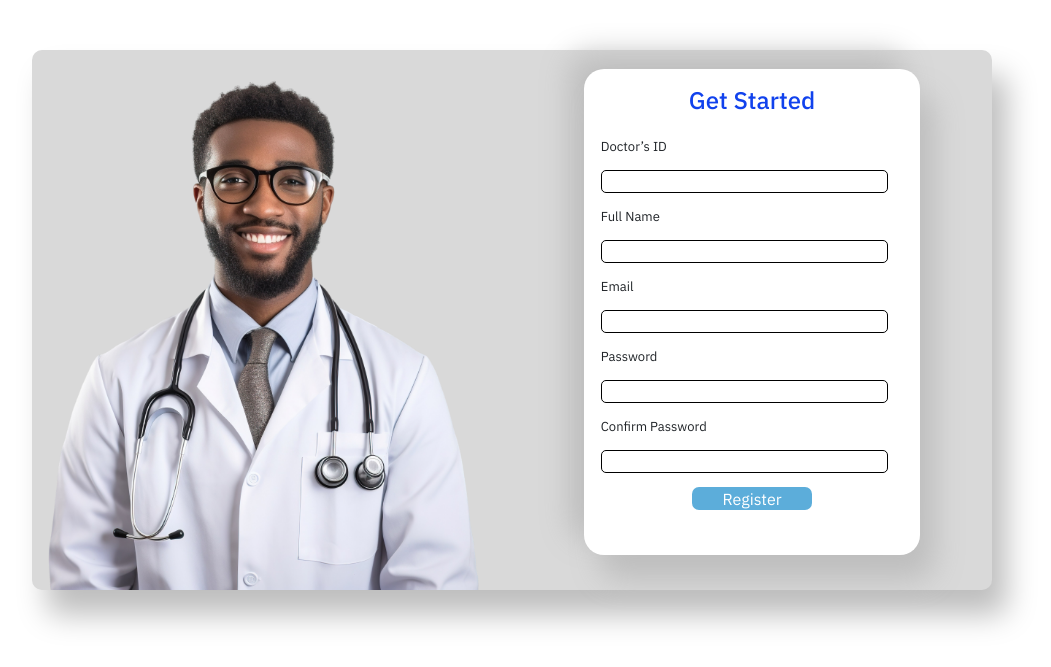
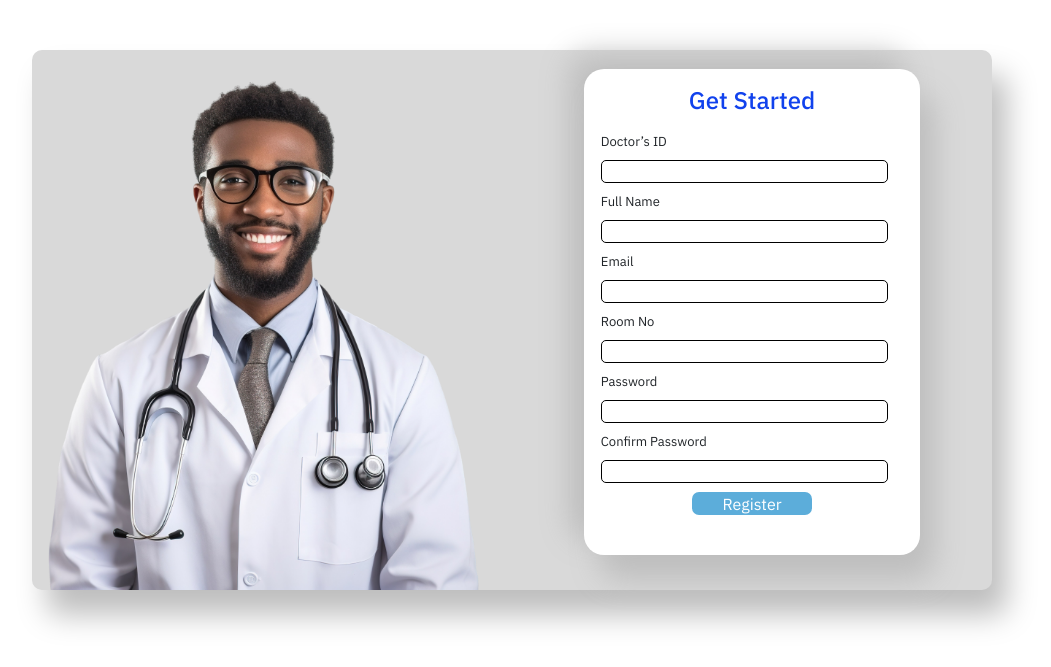
Before and after one commit to gabrielzawadi33/healthcare_notification_system, a Django app: page /signup_doctor/ in a window 1280 px wide. Shown: the top 667 px of the page, without its empty margins (128-1179 px from the left). Run offline with Django 5.2, Linux system fonts and the light colour scheme.

Commit message:
making progress

```diff
--- a/healthcare/templates/healthcare/signup_doctor.html
+++ b/healthcare/templates/healthcare/signup_doctor.html
@@ -25,8 +25,8 @@
                 <input type="text"  name="name">
                 <label for="">Email</label>
                 <input type="email" name="email" required>
-                <!-- <label for="">Room No</label>
-                <input type="text" name="room" required> -->
+                <label for="">Room No</label>
+                <input type="text" name="roomNo" required>
                 <label for="">Password</label>
                 <input type="password" name="password">
                 <label for="">Confirm Password</label>
```
